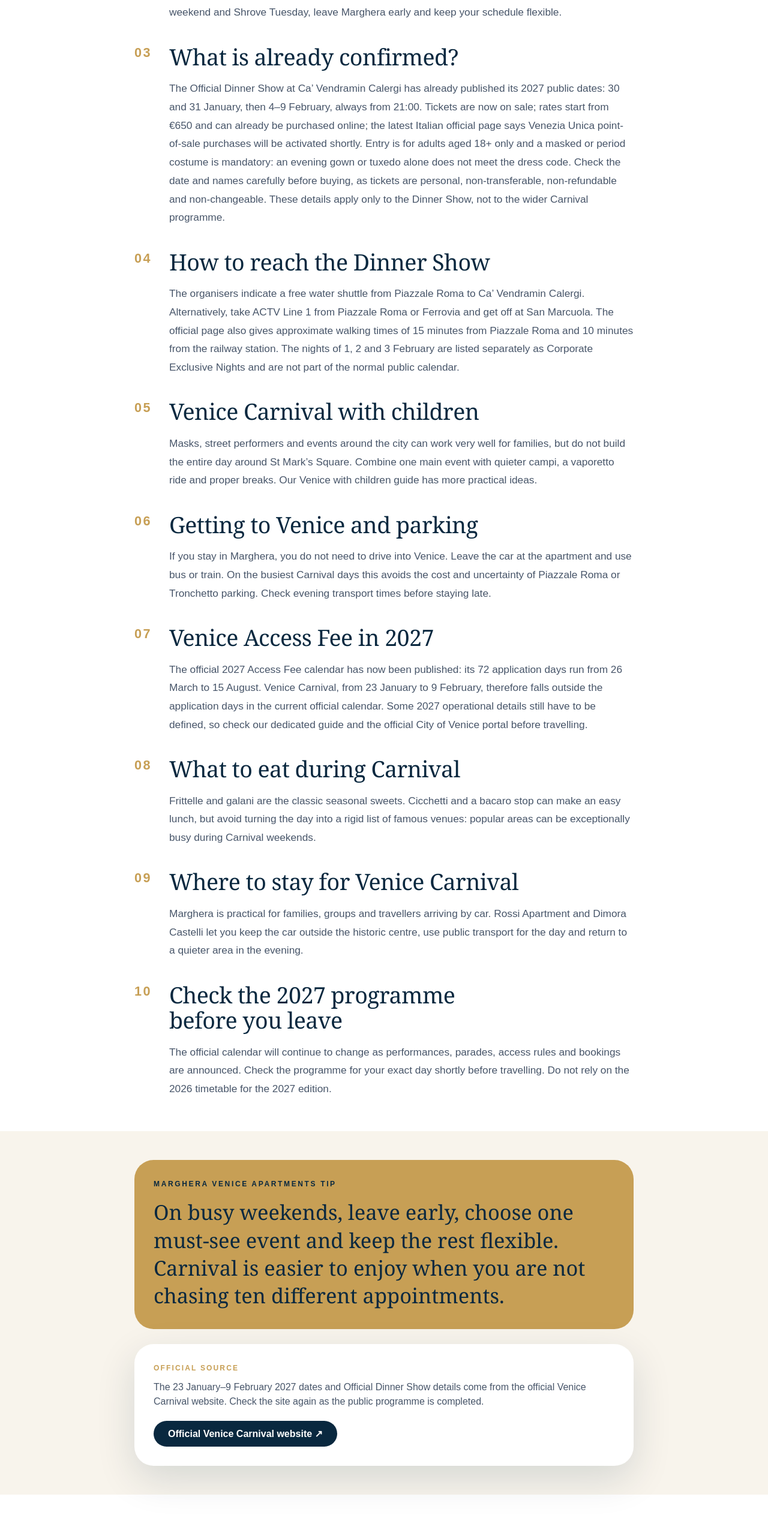
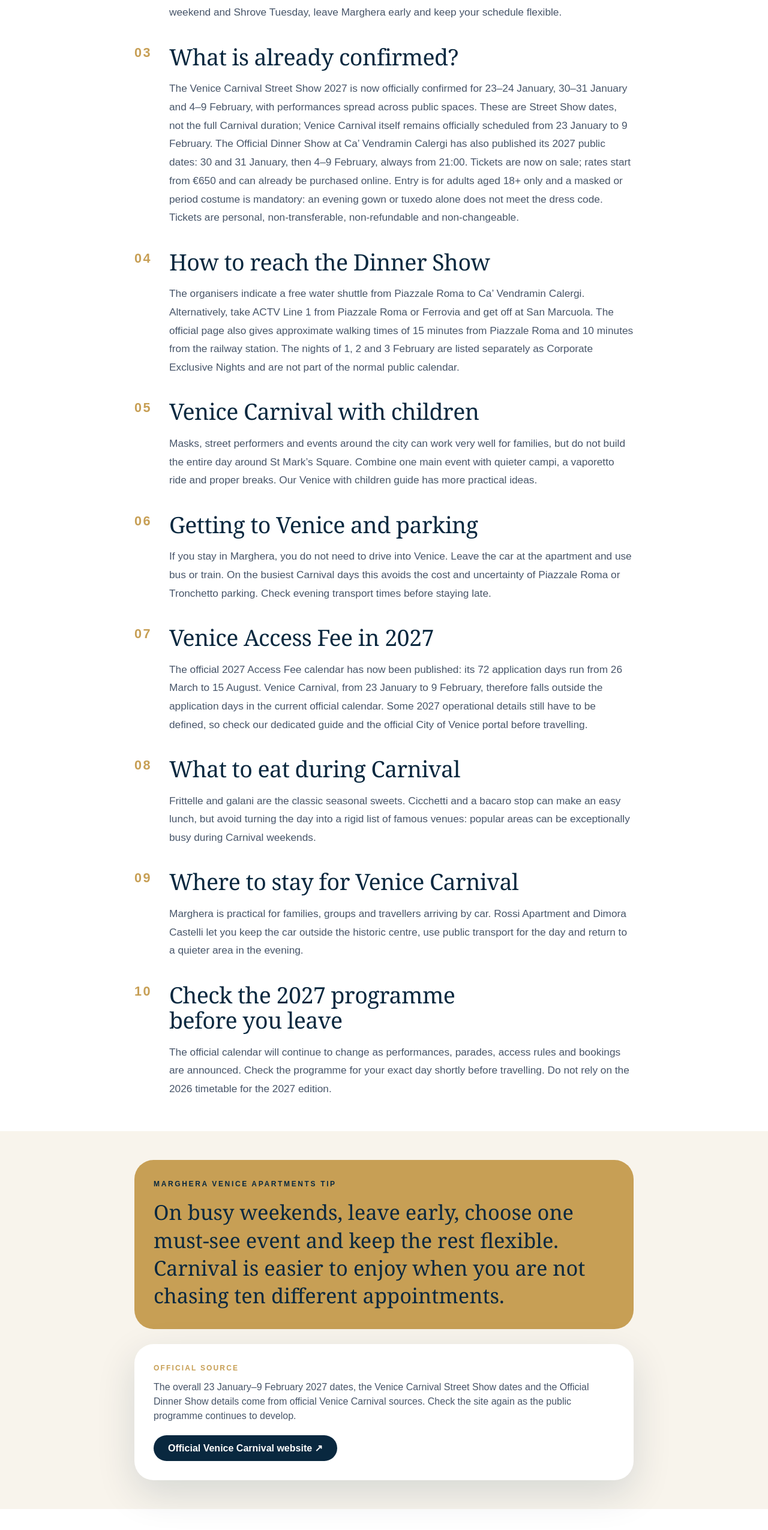
Before and after one commit to chiararegina90-spec/marghera-venice-apartments, a Next.js app: page /en/journal/carnevale-di-venezia in a window 1280 px wide. Shown: the part 1160-3711 px from the top of the page at 60% size. Built offline with nearby package versions, Linux system fonts and the light colour scheme.

Commit message:
Add Venice Carnival Street Show dates to English guide

```diff
--- a/app/en/journal/carnevale-di-venezia/page.tsx
+++ b/app/en/journal/carnevale-di-venezia/page.tsx
@@ -9,12 +9,12 @@ const BASE='https://www.margheraveniceapartments.com';
 const URL=`${BASE}/en/journal/carnevale-di-venezia`;
 const IMAGE=`${BASE}/images/journal-carnevale.webp`;
 
-export const metadata:Metadata={title:'Venice Carnival 2027: Dates, Programme & Practical Guide',description:'Venice Carnival 2027 runs from 23 January to 9 February. Official dates, confirmed events, Fat Tuesday, family tips, transport and where to stay.',alternates:{canonical:'/en/journal/carnevale-di-venezia',languages:{'it-IT':'/journal/carnevale-di-venezia','en-GB':'/en/journal/carnevale-di-venezia','de-DE':'/de/journal/carnevale-di-venezia','fr-FR':'/fr/journal/carnevale-di-venezia','es-ES':'/es/journal/carnevale-di-venezia','zh-CN':'/zh/journal/carnevale-di-venezia','x-default':'/journal/carnevale-di-venezia'}},openGraph:{title:'Venice Carnival 2027: Dates, Programme & Practical Guide',description:'What is already official for Venice Carnival 2027 and how to plan your visit.',url:'/en/journal/carnevale-di-venezia',locale:'en_GB',type:'article',images:[{url:'/images/journal-carnevale.webp',alt:'Masks during Venice Carnival'}]},twitter:{card:'summary_large_image',title:'Venice Carnival 2027: Dates & Practical Guide',description:'Official dates and practical planning tips for Venice Carnival 2027.',images:['/images/journal-carnevale.webp']}};
+export const metadata:Metadata={title:'Venice Carnival 2027: Dates, Programme & Practical Guide',description:'Venice Carnival 2027 runs from 23 January to 9 February: official dates, Venice Carnival Street Show, confirmed events, family tips, transport and where to stay.',alternates:{canonical:'/en/journal/carnevale-di-venezia',languages:{'it-IT':'/journal/carnevale-di-venezia','en-GB':'/en/journal/carnevale-di-venezia','de-DE':'/de/journal/carnevale-di-venezia','fr-FR':'/fr/journal/carnevale-di-venezia','es-ES':'/es/journal/carnevale-di-venezia','zh-CN':'/zh/journal/carnevale-di-venezia','x-default':'/journal/carnevale-di-venezia'}},openGraph:{title:'Venice Carnival 2027: Dates, Programme & Practical Guide',description:'What is already official for Venice Carnival 2027 and how to plan your visit.',url:'/en/journal/carnevale-di-venezia',locale:'en_GB',type:'article',images:[{url:'/images/journal-carnevale.webp',alt:'Masks during Venice Carnival'}]},twitter:{card:'summary_large_image',title:'Venice Carnival 2027: Dates & Practical Guide',description:'Official dates and practical planning tips for Venice Carnival 2027.',images:['/images/journal-carnevale.webp']}};
 
 const sections=[
  {title:'Official Venice Carnival 2027 dates',text:'Venice Carnival 2027 runs from 23 January to 9 February. Shrove Tuesday is 9 February, the final day of the edition. These dates are already published by the official Carnival website; the full 2027 public programme is still being completed, so 2026 events should not be copied into the new edition.'},
  {title:'Which weekends are likely to be busiest?',text:'The weekends of 23–24 January, 30–31 January and 6–7 February will naturally attract more visitors. Weekdays usually give you more room to move between calli, museums and campi. For the final weekend and Shrove Tuesday, leave Marghera early and keep your schedule flexible.'},
- {title:'What is already confirmed?',text:'The Official Dinner Show at Ca’ Vendramin Calergi has already published its 2027 public dates: 30 and 31 January, then 4–9 February, always from 21:00. Tickets are now on sale; rates start from €650 and can already be purchased online; the latest Italian official page says Venezia Unica point-of-sale purchases will be activated shortly. Entry is for adults aged 18+ only and a masked or period costume is mandatory: an evening gown or tuxedo alone does not meet the dress code. Check the date and names carefully before buying, as tickets are personal, non-transferable, non-refundable and non-changeable. These details apply only to the Dinner Show, not to the wider Carnival programme.'},
+ {title:'What is already confirmed?',text:'The Venice Carnival Street Show 2027 is now officially confirmed for 23–24 January, 30–31 January and 4–9 February, with performances spread across public spaces. These are Street Show dates, not the full Carnival duration; Venice Carnival itself remains officially scheduled from 23 January to 9 February. The Official Dinner Show at Ca’ Vendramin Calergi has also published its 2027 public dates: 30 and 31 January, then 4–9 February, always from 21:00. Tickets are now on sale; rates start from €650 and can already be purchased online. Entry is for adults aged 18+ only and a masked or period costume is mandatory: an evening gown or tuxedo alone does not meet the dress code. Tickets are personal, non-transferable, non-refundable and non-changeable.'},
  {title:'How to reach the Dinner Show',text:'The organisers indicate a free water shuttle from Piazzale Roma to Ca’ Vendramin Calergi. Alternatively, take ACTV Line 1 from Piazzale Roma or Ferrovia and get off at San Marcuola. The official page also gives approximate walking times of 15 minutes from Piazzale Roma and 10 minutes from the railway station. The nights of 1, 2 and 3 February are listed separately as Corporate Exclusive Nights and are not part of the normal public calendar.'},
  {title:'Venice Carnival with children',text:'Masks, street performers and events around the city can work very well for families, but do not build the entire day around St Mark’s Square. Combine one main event with quieter campi, a vaporetto ride and proper breaks. Our Venice with children guide has more practical ideas.'},
  {title:'Getting to Venice and parking',text:'If you stay in Marghera, you do not need to drive into Venice. Leave the car at the apartment and use bus or train. On the busiest Carnival days this avoids the cost and uncertainty of Piazzale Roma or Tronchetto parking. Check evening transport times before staying late.'},
@@ -26,9 +26,9 @@ const sections=[
 const faq=[['When is Venice Carnival 2027?','From 23 January to 9 February 2027.'],['When is Shrove Tuesday in 2027?','Shrove Tuesday falls on 9 February 2027 and is the final day of Carnival.'],['Is the full 2027 programme available?','Not yet in complete form. Some events are already confirmed, while the official calendar is still being updated.'],['Is Venice Carnival suitable for children?','Yes, especially if you mix busy events with quieter routes and regular breaks.'],['Should I drive into Venice during Carnival?','If you are staying in Marghera, leaving the car at your accommodation and using bus or train is usually easier.'],['Will the Venice Access Fee apply during Carnival 2027?','According to the official calendar currently published, the Carnival dates fall outside the 72 application days in 2027.']] as const;
 const related=[['Venice with children','/en/journal/venezia-con-bambini'],['Getting to Venice','/en/getting-to-venice'],['Where to park for Venice','/en/journal/dove-parcheggiare-venezia'],['Venice Access Fee','/en/journal/contributo-accesso-venezia'],['Hidden Venice','/en/guide/venezia-nascosta'],['Venetian cicchetti','/en/journal/cicchetti-veneziani'],['Rossi Apartment','/en/apartments/rossi-apartment'],['Dimora Castelli','/en/apartments/dimora-castelli']] as const;
 
-export default function Article(){const articleSchema={'@context':'https://schema.org','@type':'Article',headline:'Venice Carnival 2027',description:'Official dates, confirmed information and practical planning advice for Venice Carnival 2027.',inLanguage:'en-GB',dateModified:'2026-10-19',image:IMAGE,mainEntityOfPage:{'@type':'WebPage','@id':URL},author:{'@type':'Organization',name:'Marghera Venice Apartments',url:BASE},publisher:{'@type':'Organization',name:'Marghera Venice Apartments',url:BASE}};const breadcrumbSchema={'@context':'https://schema.org','@type':'BreadcrumbList',itemListElement:[{'@type':'ListItem',position:1,name:'Home',item:`${BASE}/en`},{'@type':'ListItem',position:2,name:'Journal',item:`${BASE}/en/journal`},{'@type':'ListItem',position:3,name:'Venice Carnival 2027',item:URL}]};const faqSchema={'@context':'https://schema.org','@type':'FAQPage',mainEntity:faq.map(([q,a])=>({'@type':'Question',name:q,acceptedAnswer:{'@type':'Answer',text:a}}))};return <><Header lang="en"/><main><article className="editorial-page"><script type="application/ld+json" dangerouslySetInnerHTML={{__html:JSON.stringify(articleSchema)}}/><script type="application/ld+json" dangerouslySetInnerHTML={{__html:JSON.stringify(breadcrumbSchema)}}/><script type="application/ld+json" dangerouslySetInnerHTML={{__html:JSON.stringify(faqSchema)}}/>
+export default function Article(){const articleSchema={'@context':'https://schema.org','@type':'Article',headline:'Venice Carnival 2027',description:'Official dates, confirmed information and practical planning advice for Venice Carnival 2027.',inLanguage:'en-GB',dateModified:'2026-11-03',image:IMAGE,mainEntityOfPage:{'@type':'WebPage','@id':URL},author:{'@type':'Organization',name:'Marghera Venice Apartments',url:BASE},publisher:{'@type':'Organization',name:'Marghera Venice Apartments',url:BASE}};const breadcrumbSchema={'@context':'https://schema.org','@type':'BreadcrumbList',itemListElement:[{'@type':'ListItem',position:1,name:'Home',item:`${BASE}/en`},{'@type':'ListItem',position:2,name:'Journal',item:`${BASE}/en/journal`},{'@type':'ListItem',position:3,name:'Venice Carnival 2027',item:URL}]};const faqSchema={'@context':'https://schema.org','@type':'FAQPage',mainEntity:faq.map(([q,a])=>({'@type':'Question',name:q,acceptedAnswer:{'@type':'Answer',text:a}}))};return <><Header lang="en"/><main><article className="editorial-page"><script type="application/ld+json" dangerouslySetInnerHTML={{__html:JSON.stringify(articleSchema)}}/><script type="application/ld+json" dangerouslySetInnerHTML={{__html:JSON.stringify(breadcrumbSchema)}}/><script type="application/ld+json" dangerouslySetInnerHTML={{__html:JSON.stringify(faqSchema)}}/>
 <section className="relative min-h-[64svh] overflow-hidden pt-20 sm:min-h-[72vh]"><Image src="/images/journal-carnevale.webp" alt="Masks during Venice Carnival" fill priority sizes="100vw" className="object-cover"/><div className="absolute inset-0 editorial-cover-shade"/><div className="relative mx-auto flex min-h-[calc(64svh-5rem)] max-w-7xl items-end px-5 pb-16 pt-20 sm:min-h-[calc(72vh-5rem)] lg:px-8"><div className="max-w-5xl text-white"><nav aria-label="Breadcrumb" className="mb-5 flex flex-wrap gap-2 text-sm text-white/70"><Link href="/en">Home</Link><span>›</span><Link href="/en/journal">Journal</Link><span>›</span><span className="text-gold">Venice Carnival 2027</span></nav><p className="text-xs font-black uppercase tracking-[.22em] text-gold">Events • 23 January – 9 February 2027</p><h1 className="mt-4 font-serif text-[clamp(2.8rem,7vw,5.8rem)] leading-none">Venice Carnival 2027</h1><p className="mt-6 max-w-3xl text-xl text-white/80">Official dates, what is already confirmed and how to plan the visit without carrying 2026 information into 2027.</p></div></div></section>
 <section className="py-20"><div className="mx-auto max-w-4xl px-5 lg:px-8"><p className="font-serif text-3xl leading-relaxed text-navy">Venice Carnival 2027 is officially scheduled for <strong>23 January to 9 February</strong>. The full programme is still evolving, so this guide separates confirmed information from practical advice.</p><div className="mt-14 space-y-12">{sections.map((s,i)=><section key={s.title} className="editorial-section-row grid grid-cols-[34px_1fr] gap-3 sm:grid-cols-[42px_1fr] sm:gap-4"><div className="font-serif text-5xl text-gold">{String(i+1).padStart(2,'0')}</div><div><h2 className="font-serif text-4xl text-navy">{s.title}</h2><p className="mt-4 text-lg leading-8 text-slate-600">{s.text}</p></div></section>)}</div></div></section>
-<section className="bg-cream py-16"><div className="mx-auto max-w-4xl px-5 lg:px-8"><div className="rounded-[2rem] bg-gold p-8 text-navy"><p className="text-xs font-black uppercase tracking-[.22em]">Marghera Venice Apartments tip</p><p className="mt-4 font-serif text-3xl">On busy weekends, leave early, choose one must-see event and keep the rest flexible. Carnival is easier to enjoy when you are not chasing ten different appointments.</p></div><div className="mt-8 rounded-[2rem] bg-white p-8 shadow-soft"><p className="text-xs font-black uppercase tracking-[.18em] text-gold">Official source</p><p className="mt-3 text-slate-600">The 23 January–9 February 2027 dates and Official Dinner Show details come from the official Venice Carnival website. Check the site again as the public programme is completed.</p><a href="https://carnevale.venezia.it/en/" target="_blank" rel="noopener noreferrer" className="mt-5 inline-flex rounded-full bg-navy px-6 py-3 font-bold text-white">Official Venice Carnival website ↗</a></div></div></section>
+<section className="bg-cream py-16"><div className="mx-auto max-w-4xl px-5 lg:px-8"><div className="rounded-[2rem] bg-gold p-8 text-navy"><p className="text-xs font-black uppercase tracking-[.22em]">Marghera Venice Apartments tip</p><p className="mt-4 font-serif text-3xl">On busy weekends, leave early, choose one must-see event and keep the rest flexible. Carnival is easier to enjoy when you are not chasing ten different appointments.</p></div><div className="mt-8 rounded-[2rem] bg-white p-8 shadow-soft"><p className="text-xs font-black uppercase tracking-[.18em] text-gold">Official source</p><p className="mt-3 text-slate-600">The overall 23 January–9 February 2027 dates, the Venice Carnival Street Show dates and the Official Dinner Show details come from official Venice Carnival sources. Check the site again as the public programme continues to develop.</p><a href="https://carnevale.venezia.it/en/" target="_blank" rel="noopener noreferrer" className="mt-5 inline-flex rounded-full bg-navy px-6 py-3 font-bold text-white">Official Venice Carnival website ↗</a></div></div></section>
 <section className="py-20"><div className="mx-auto max-w-4xl px-5 lg:px-8"><h2 className="font-serif text-4xl text-navy">Venice Carnival 2027 FAQs</h2><div className="mt-8 divide-y divide-slate-200 rounded-[2rem] bg-cream px-6 sm:px-8">{faq.map(([q,a])=><details key={q} className="py-5"><summary className="cursor-pointer list-none pr-6 font-serif text-2xl text-navy">{q}</summary><p className="mt-3 leading-7 text-slate-600">{a}</p></details>)}</div></div></section>
 <section className="bg-cream py-16"><div className="mx-auto max-w-5xl px-5 lg:px-8"><p className="text-xs font-black uppercase tracking-[.2em] text-gold">Keep planning</p><h2 className="mt-3 font-serif text-4xl text-navy">Useful guides for Carnival</h2><div className="mt-7 grid gap-4 md:grid-cols-2">{related.map(([title,href])=><Link key={href} href={href} className="rounded-3xl bg-white p-6 font-serif text-2xl text-navy shadow-soft">{title} <span className="text-gold">→</span></Link>)}</div></div></section><EditorialStayCta lang="en" context="journal"/></article></main><Footer lang="en"/></>}
```
